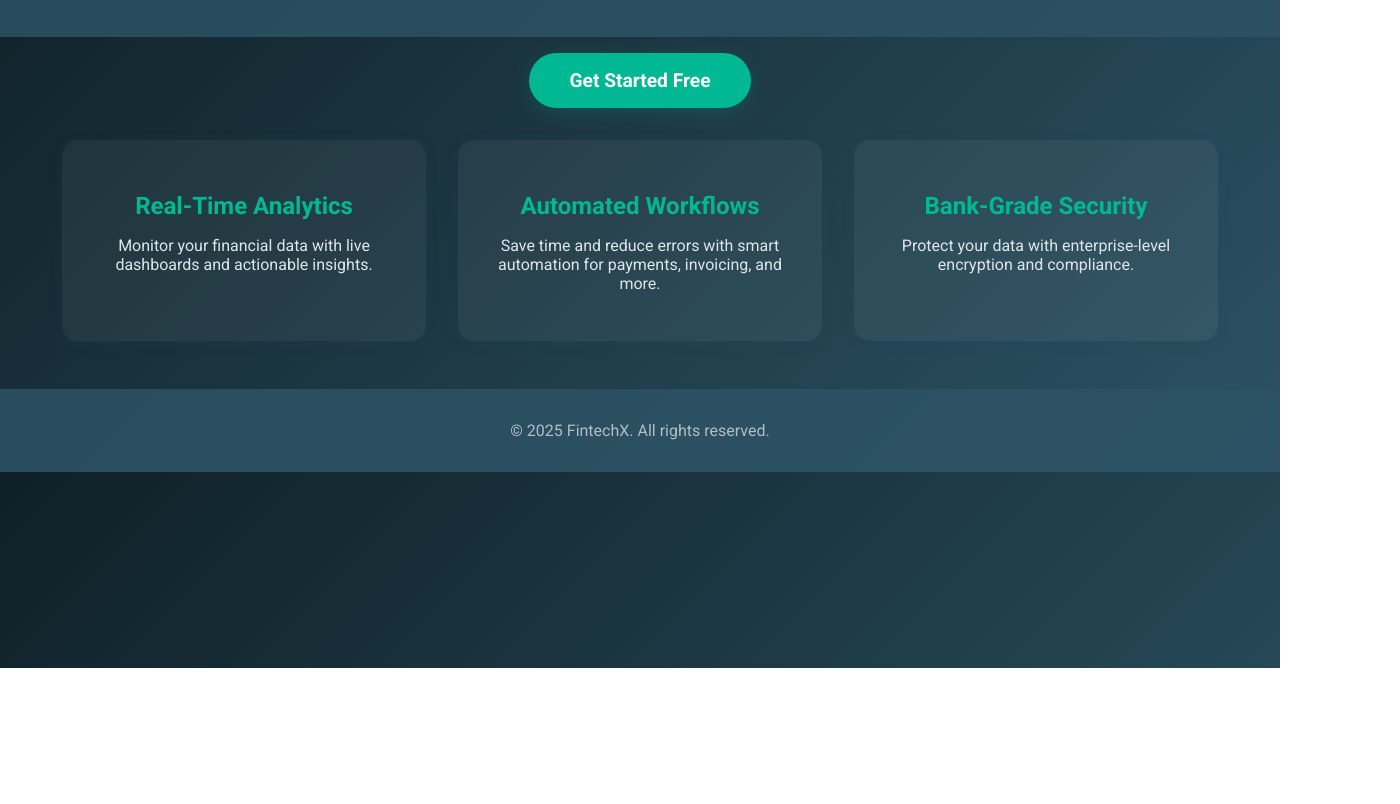
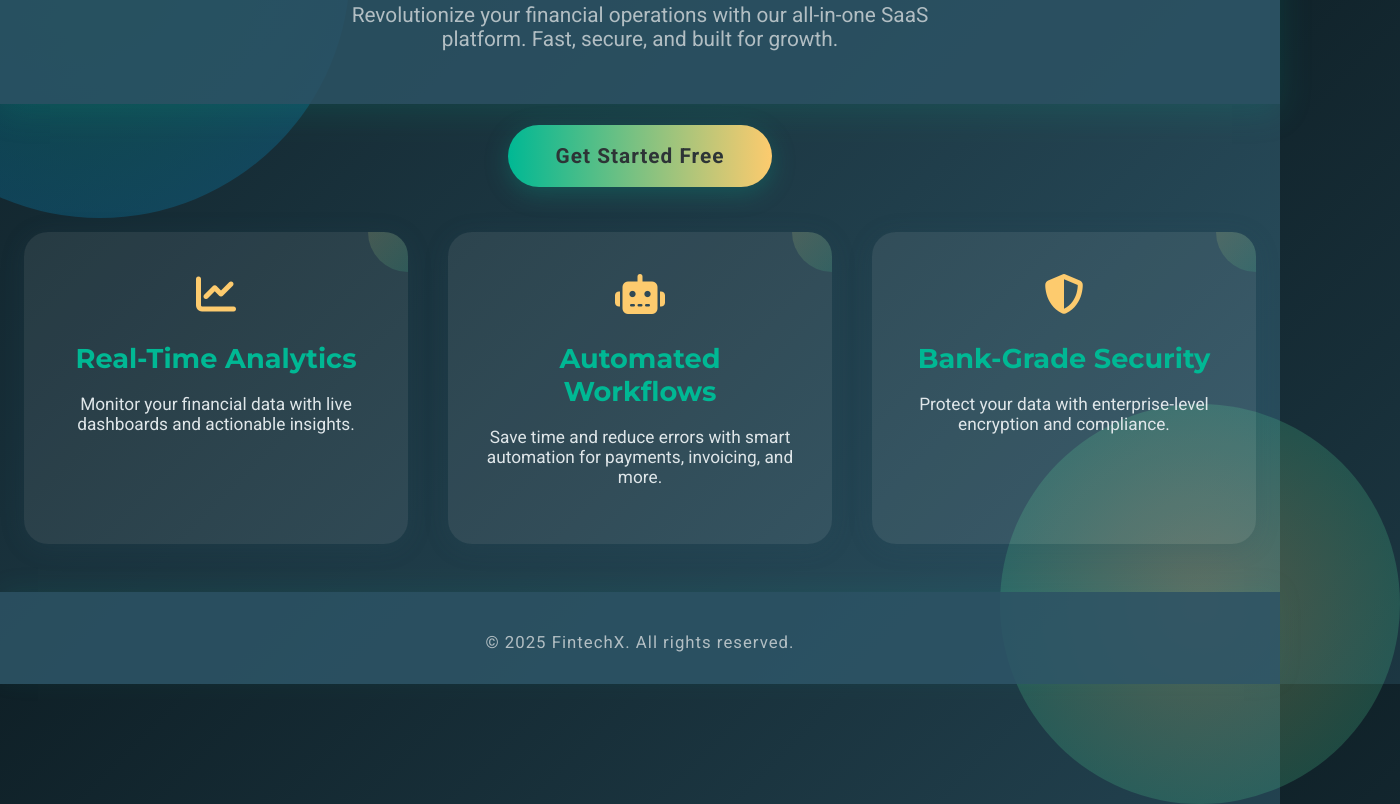
Before and after one commit to Youusunyu/Bigdata-Fintech, a plain HTML site: page index.html in a window 1280 px wide. Shown: the part 132-936 px from the top of the page, 1400 px wide, since content can reach past the window. Before the commit the page ends 800 px from the top, so only its background shows below. Drawn offline with Linux system fonts and the light colour scheme.

Commit message:
update index.html

```diff
--- a/index.html
+++ b/index.html
@@ -4,78 +4,182 @@
     <meta charset="UTF-8">
     <meta name="viewport" content="width=device-width, initial-scale=1.0">
     <title>Fintech SaaS Landing Page</title>
-    <link href="https://fonts.googleapis.com/css2?family=Roboto:wght@400;700&display=swap" rel="stylesheet">
+    <link href="https://fonts.googleapis.com/css2?family=Roboto:wght@400;700&family=Montserrat:wght@700&display=swap" rel="stylesheet">
     <style>
         body {
             font-family: 'Roboto', Arial, sans-serif;
             margin: 0;
-            background: linear-gradient(135deg, #0f2027, #2c5364);
+            background: linear-gradient(135deg, #0f2027 0%, #2c5364 100%);
             color: #fff;
+            min-height: 100vh;
+            position: relative;
+            overflow-x: hidden;
+        }
+        /* Decorative background shapes */
+        body::before, body::after {
+            content: '';
+            position: absolute;
+            z-index: 0;
+            border-radius: 50%;
+            opacity: 0.25;
+        }
+        body::before {
+            width: 500px;
+            height: 500px;
+            background: radial-gradient(circle, #00b894 0%, #0984e3 100%);
+            top: -150px;
+            left: -150px;
+        }
+        body::after {
+            width: 400px;
+            height: 400px;
+            background: radial-gradient(circle, #fdcb6e 0%, #00b894 100%);
+            bottom: -120px;
+            right: -120px;
         }
         header {
-            padding: 2rem 0;
+            padding: 3rem 0 2rem 0;
             text-align: center;
             background: rgba(44, 83, 100, 0.85);
+            position: relative;
+            z-index: 1;
+            box-shadow: 0 8px 32px rgba(0,184,148,0.15);
         }
         header h1 {
-            font-size: 2.5rem;
+            font-family: 'Montserrat', 'Roboto', Arial, sans-serif;
+            font-size: 3.5rem;
             margin: 0;
-            letter-spacing: 2px;
+            letter-spacing: 3px;
+            background: linear-gradient(90deg, #00b894, #0984e3, #fdcb6e);
+            -webkit-background-clip: text;
+            -webkit-text-fill-color: transparent;
+            background-clip: text;
         }
         header p {
-            font-size: 1.2rem;
-            margin-top: 1rem;
+            font-size: 1.3rem;
+            margin-top: 1.2rem;
             color: #b2bec3;
+            max-width: 600px;
+            margin-left: auto;
+            margin-right: auto;
         }
         .cta {
-            margin: 2rem auto;
+            margin: 2.5rem auto 0 auto;
             text-align: center;
+            position: relative;
+            z-index: 1;
         }
         .cta a {
-            background: #00b894;
-            color: #fff;
-            padding: 1rem 2.5rem;
-            border-radius: 30px;
+            background: linear-gradient(90deg, #00b894 0%, #fdcb6e 100%);
+            color: #2d3436;
+            padding: 1.2rem 3rem;
+            border-radius: 40px;
             text-decoration: none;
-            font-size: 1.2rem;
+            font-size: 1.3rem;
             font-weight: bold;
-            box-shadow: 0 4px 20px rgba(0,184,148,0.2);
-            transition: background 0.2s;
+            box-shadow: 0 6px 24px rgba(0,184,148,0.25);
+            transition: background 0.2s, color 0.2s, transform 0.2s;
+            border: none;
+            outline: none;
+            letter-spacing: 1px;
+            position: relative;
         }
         .cta a:hover {
-            background: #0984e3;
+            background: linear-gradient(90deg, #0984e3 0%, #fdcb6e 100%);
+            color: #fff;
+            transform: scale(1.05);
         }
         .features {
             display: flex;
             flex-wrap: wrap;
             justify-content: center;
-            gap: 2rem;
-            margin: 3rem 0;
+            gap: 2.5rem;
+            margin: 4rem 0 3rem 0;
+            position: relative;
+            z-index: 1;
         }
         .feature {
-            background: rgba(255,255,255,0.05);
-            border-radius: 16px;
-            padding: 2rem;
-            width: 300px;
-            box-shadow: 0 2px 12px rgba(44,83,100,0.15);
+            background: rgba(255,255,255,0.08);
+            border-radius: 24px;
+            padding: 2.5rem 2rem;
+            width: 320px;
+            box-shadow: 0 4px 24px rgba(44,83,100,0.18);
             text-align: center;
+            position: relative;
+            overflow: hidden;
+        }
+        .feature::before {
+            content: '';
+            position: absolute;
+            top: -40px;
+            right: -40px;
+            width: 80px;
+            height: 80px;
+            background: linear-gradient(135deg, #fdcb6e 0%, #00b894 100%);
+            border-radius: 50%;
+            opacity: 0.18;
+            z-index: 0;
         }
         .feature h2 {
-            font-size: 1.5rem;
-            margin-bottom: 1rem;
+            font-size: 1.7rem;
+            margin-bottom: 1.2rem;
             color: #00b894;
+            font-family: 'Montserrat', 'Roboto', Arial, sans-serif;
+            position: relative;
+            z-index: 1;
         }
         .feature p {
             color: #dfe6e9;
+            font-size: 1.08rem;
+            position: relative;
+            z-index: 1;
+        }
+        /* Add icons for each feature */
+        .feature .icon {
+            font-size: 2.5rem;
+            margin-bottom: 1rem;
+            display: block;
+            color: #fdcb6e;
+            position: relative;
+            z-index: 1;
         }
         footer {
             text-align: center;
-            padding: 2rem 0;
+            padding: 2.5rem 0 2rem 0;
             background: rgba(44, 83, 100, 0.85);
             color: #b2bec3;
-            font-size: 1rem;
+            font-size: 1.05rem;
+            letter-spacing: 1px;
+            position: relative;
+            z-index: 1;
+            box-shadow: 0 -4px 24px rgba(0,184,148,0.08);
+        }
+        /* Responsive */
+        @media (max-width: 900px) {
+            .features {
+                flex-direction: column;
+                align-items: center;
+            }
+            .feature {
+                width: 90%;
+                margin-bottom: 2rem;
+            }
+        }
+        @media (max-width: 600px) {
+            header h1 {
+                font-size: 2.2rem;
+            }
+            .feature {
+                padding: 2rem 1rem;
+            }
+            .cta a {
+                font-size: 1.1rem;
+                padding: 1rem 2rem;
+            }
         }
     </style>
+    <!-- Font Awesome for icons -->
+    <script src="https://kit.fontawesome.com/7c2e8e8e8e.js" crossorigin="anonymous"></script>
 </head>
 <body>
     <header>
@@ -87,14 +191,17 @@
     </div>
     <section class="features">
         <div class="feature">
+            <span class="icon"><i class="fas fa-chart-line"></i></span>
             <h2>Real-Time Analytics</h2>
             <p>Monitor your financial data with live dashboards and actionable insights.</p>
         </div>
         <div class="feature">
+            <span class="icon"><i class="fas fa-robot"></i></span>
             <h2>Automated Workflows</h2>
             <p>Save time and reduce errors with smart automation for payments, invoicing, and more.</p>
         </div>
         <div class="feature">
+            <span class="icon"><i class="fas fa-shield-alt"></i></span>
             <h2>Bank-Grade Security</h2>
             <p>Protect your data with enterprise-level encryption and compliance.</p>
         </div>
```
